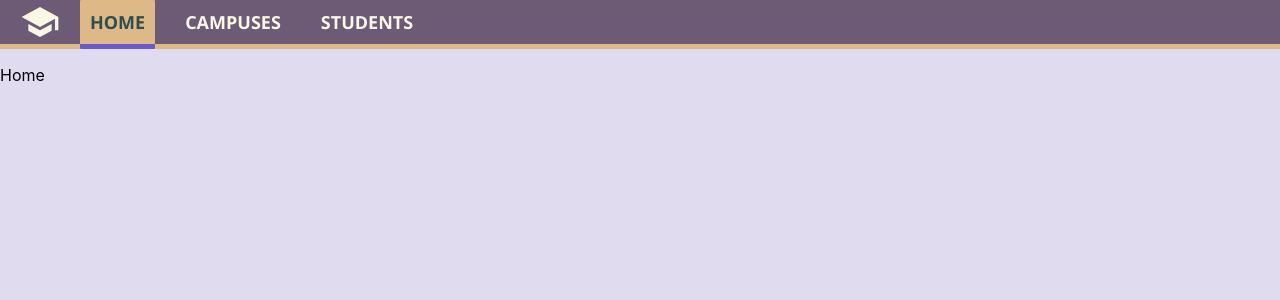
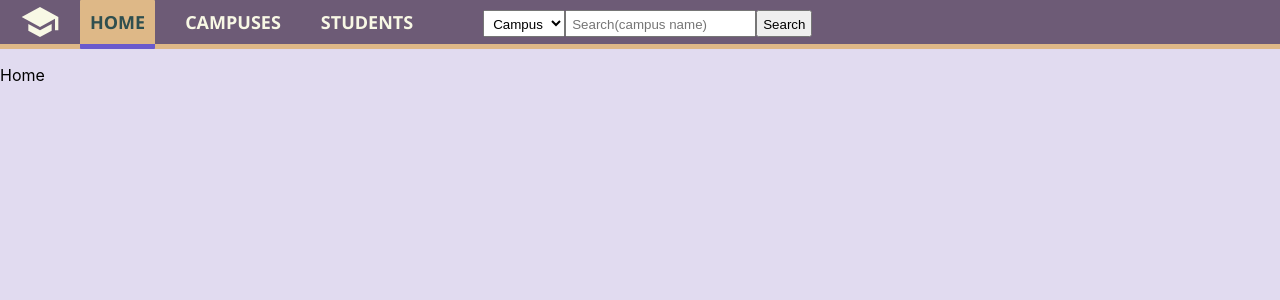
Before and after one commit to anyichen212/fullstack_crud_frontend, a React (Create React App) app: page / in a window 1280 px wide. Shown: the top 300 px of the page. Built offline with nearby package versions, Linux system fonts and the light colour scheme; no server answers.

Commit message:
working search bar

```diff
--- a/src/App.css
+++ b/src/App.css
@@ -36,6 +36,17 @@ footer{
 
 nav{
   background-color:#6D5B76;
+}
+
+.searchNav{
+  margin-top: 10px;
+  margin-left: 50px;
+  margin-right: 50px;
+}
+
+.searchBar{
+  padding: 5px 5px 3px 5px;
+  vertical-align: baseline;
 }
 
 ul{
@@ -110,7 +121,7 @@ li{
   border: 5px dotted #6D5B76;
 }
 
-.addStudentButton:hover {
+.addStudentButton:hover, .b:hover {
   background-color: burlywood;
   color: darkslategray;
 }
--- a/src/components/Navigate.jsx
+++ b/src/components/Navigate.jsx
@@ -1,11 +1,29 @@
-import React, { Fragment, useState } from 'react'
-import { useLocation, Link } from 'react-router-dom';
+import React, { Fragment, useEffect, useState } from 'react'
+import { useLocation, Link, useNavigate } from 'react-router-dom';
+import { fetchAllStudentThunk } from '../redux/students/studentActions';
+import { fetchAllCampusThunk } from '../redux/campuses/campusesActions';
 
 //import icons
 import { MdSchool } from 'react-icons/md'
+import { useDispatch, useSelector } from 'react-redux';
 
 function Navigate() {
+  const allCampus = useSelector((state) => state.campus.allCampus);
+  const allStudent = useSelector((state) => state.allStudent.allStudent);
+  const dispatch = useDispatch();
+  const navigate = useNavigate();
+
     const [hover, setHover] = useState(false);
+    const [search, setSearch] = useState("");
+    const [campusStudent, setCampusStudent] = useState("campus");
+    const [placeholder, setPlaceholder] = useState("Search(campus name)");
+
+    useEffect(() => {
+      const fetchAllCampus = () => {
+        return dispatch(fetchAllCampusThunk());
+      };
+      fetchAllCampus();
+    }, []);
 
     //trigger icon hover
     const mouseEnter = () => {
@@ -22,8 +40,43 @@ function Navigate() {
   //destructuring pathname from location
   const { pathname } = location;
 
-  //Javascript split method to get the name of the path in array
+  //split method to get the name of the path in array
   const getLocation = pathname.split("/");
+
+  //change selection betwerrn campus and student
+  const selectCampusStudent = (e) => {
+    setCampusStudent(e.target.value);
+    if(e.target.value == "campus") {
+      dispatch(fetchAllCampusThunk());
+      setPlaceholder("Search(campus name)");
+    } else {
+      dispatch(fetchAllStudentThunk());
+      setPlaceholder("Search(first and last name)");
+    }
+  }
+
+  //submiting search results
+  const searchSub = (e) => {
+    console.log(campusStudent, search)
+    let id = -1;
+    if(campusStudent === "campus"){
+      for(let i of allCampus){
+        if(i.name.toLowerCase() == search.toLowerCase())
+          id = i.id;
+      }
+    } else {
+      for(let i of allStudent) {
+        if(search.toLowerCase() == (i.firstName.toLowerCase() + " " + i.lastName.toLowerCase()))
+          id = i.id;
+      }
+    }
+
+    navigate(`/${campusStudent}/${id}`);
+    navigate(0);
+    //console.log(id);
+
+  }
+
 
   return (
     <Fragment>
@@ -56,6 +109,16 @@ function Navigate() {
           to="/students"
         >Students</Link>
       </li>
+
+      <div className='searchNav'>
+        <select className='searchBar' name="choice" onChange={selectCampusStudent}>
+          <option value="campus" >Campus</option>
+          <option value="students" >Student</option>
+        </select>
+        <input className='searchBar' type='text' placeholder={placeholder} value={search} onChange={(e) => setSearch(e.target.value)}/>
+        <button className='searchBar b' type="submit" onClick={searchSub}>Search</button>
+      </div>
+
     </ul>
   </nav>
   </Fragment>
--- a/src/pages/Campus.jsx
+++ b/src/pages/Campus.jsx
@@ -51,7 +51,7 @@ function Campus() {
   }
   else if(!singleCampus){
     return (
-      <Error msg ={`${campusid} is not a valid campus ID.`}/>
+      <Error msg ={`Not a valid campus.`}/>
     )
   } else {
     return (
```
